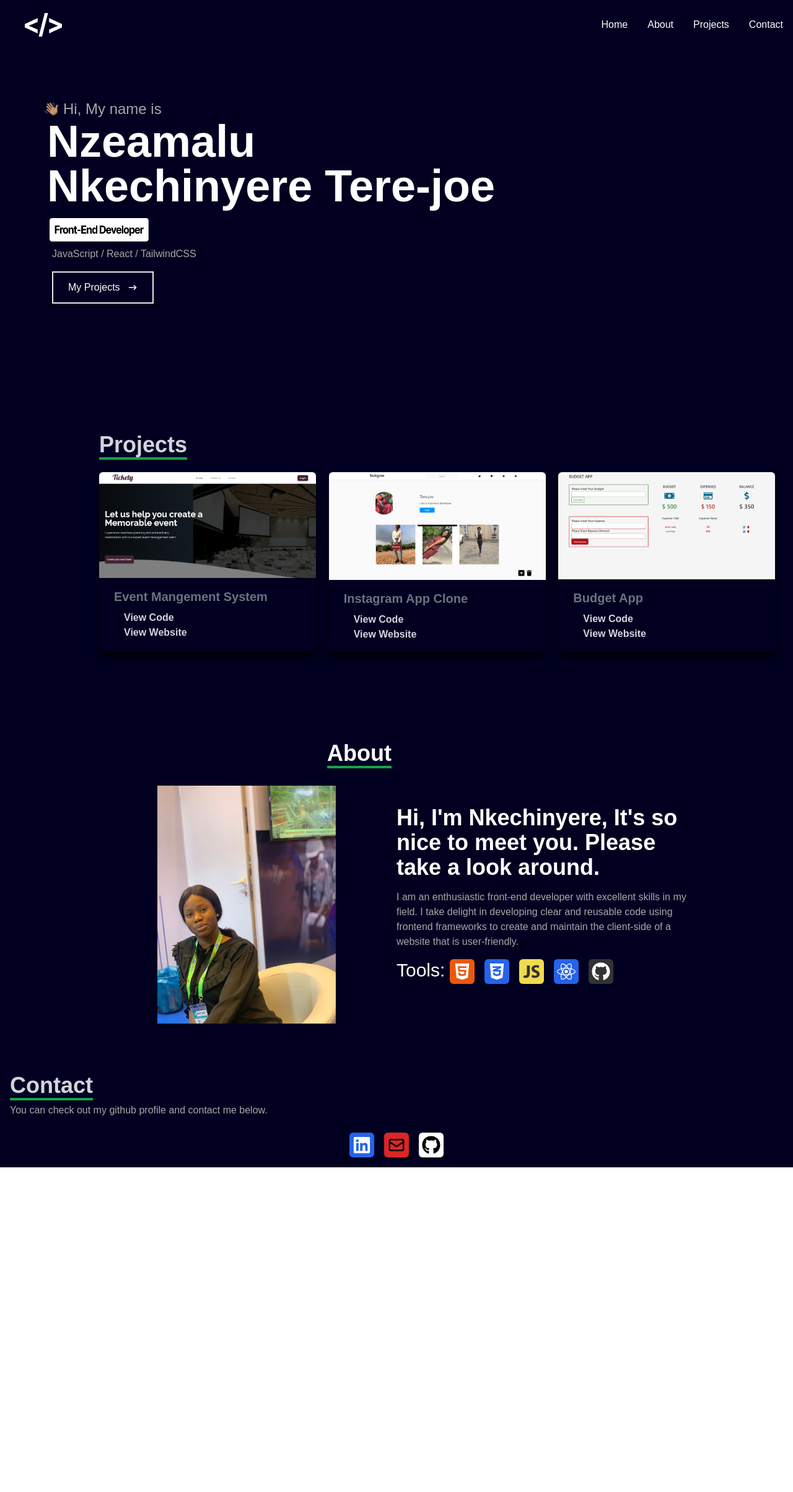
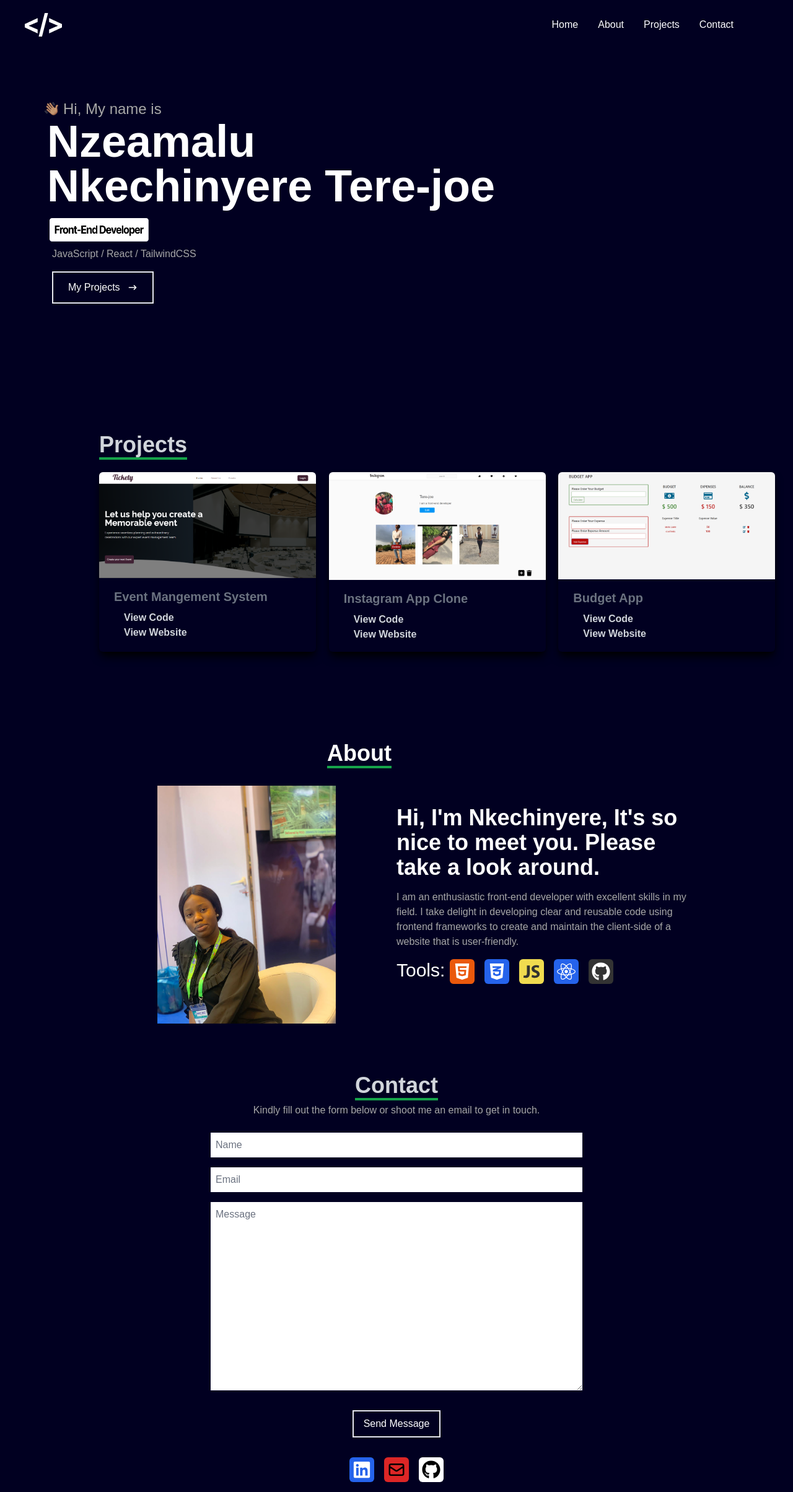
Before and after one commit to terejoe/personal-portfolio, a React (Create React App) app: page / in a window 1280 px wide. Shown: the whole page at 62% size. Before the commit the page ends 1884 px from the top, so only its background shows below. Built offline with nearby package versions, Linux system fonts and the light colour scheme.

Commit message:
refactor submit form

```diff
--- a/src/components/contact.jsx
+++ b/src/components/contact.jsx
@@ -11,45 +11,45 @@ export default function Contact() {
     message:  ""
   });
 
-  // const handleChange = (e) => {
-  //   const {name, value} = e.target;
-  //   setFormData({
-  //     ...formData,
-  //     [name]: value
-  //   })
-  // };
+  const handleChange = (e) => {
+    const {name, value} = e.target;
+    setFormData({
+      ...formData,
+      [name]: value
+    })
+  };
 
-  // const handleSubmit = (e,formData) => {
-  //   e.preventDefault();
-  //   axios
-  //     .post('https://getform.io/f/574ccbf7-81da-4a18-b963-fe2110b42552', formData, {
-  //       headers: {
-  //         "Content-Type": "application/json",
-  //       },
-  //       // body: JSON.stringify(formData)
-  //     })
-  //     .then((res) => {
-  //       console.log(res);
-  //       setFormData({ name: "", email: "", message:""});
-  //     })
-  //     .catch((err) => {
-  //       console.log(err.res);
-  //     });
-  // }
+  const handleSubmit = (e) => {
+    e.preventDefault();
+    axios
+      .post('https://getform.io/f/574ccbf7-81da-4a18-b963-fe2110b42552', {
+        headers: {
+          "Content-Type": "application/json",
+        },
+        // body: JSON.stringify(formData)
+      })
+      .then((res) => {
+        console.log(res);
+        setFormData({ name: "", email: "", message:""});
+      })
+      .catch((err) => {
+        console.log(err.res);
+      });
+  }
   return (
-    <div name='contact' className='w-full bg-[#010021] justify-center items-start p-4 pt-20'>
-      <div className='pb-4 mb-2'>
+    <div name='contact' className='w-full bg-[#010021] justify-center items-start p-4 pt-20 '>
+      <div className='pb-4 mb-2 text-center'>
         <p className='text-4xl font-bold inline border-b-4 border-green-600 text-gray-300'>Contact</p>
-          <div className='text-[#a7a7a7] mt-2'>You can check out my github profile and contact me below.</div>
+          <div className='text-[#a7a7a7] mt-2'>Kindly fill out the form below or shoot me an email to get in touch.</div>
       </div>
-      {/* <form onClick={handleSubmit} className='flex flex-col max-w-[600px] w-full'>
+      <form onClick={handleSubmit} className='flex flex-col max-w-[600px] w-full justify-center mx-auto'>
 
 
         <input className='bg-white p-2 type="text placeholder:text-gray-500' placeholder='Name' name='name' type='text' value={formData.name} onChange={handleChange}/>
         <input className='my-4 bg-white p-2 type="text placeholder:text-gray-500' placeholder='Email' name='email'type="email" value={formData.email} onChange={handleChange}/>
         <textarea className='bg-white p-2 placeholder:text-gray-500' name='message' rows='12' placeholder='Message' value={formData.message} onChange={handleChange}></textarea>
         <button type= "submit" className='text-white border-2 hover:bg-green-600 hover:border-green-600 px-4 py-2 mx-auto flex my-8'>Send Message</button>
-      </form> */}
+      </form>
 
       <div>
         <ul className='flex text-center justify-center'>
--- a/src/components/navbar.jsx
+++ b/src/components/navbar.jsx
@@ -14,7 +14,7 @@ export default function Navbar() {
         </div>
 
         {/* Desktop Menu */}
-        <ul className='hidden md:flex'>
+        <ul className='hidden md:flex mr-20'>
           <li className='  hover:text-[#a7a7a7]'><Link  to="home" smooth={true} duration={500}>Home</Link></li>
           <li className='  hover:text-[#a7a7a7]'><Link  to="about" smooth={true} duration={500}>About</Link></li>
           <li className='  hover:text-[#a7a7a7]'><Link  to="projects" smooth={true} duration={500}>Projects</Link></li>
```
